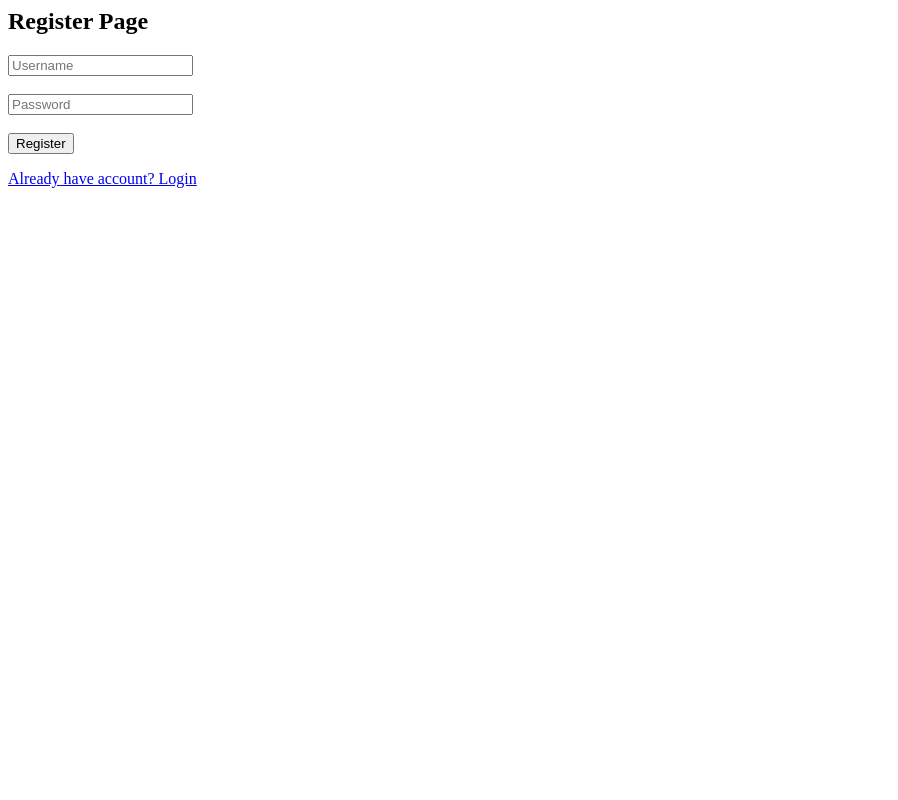
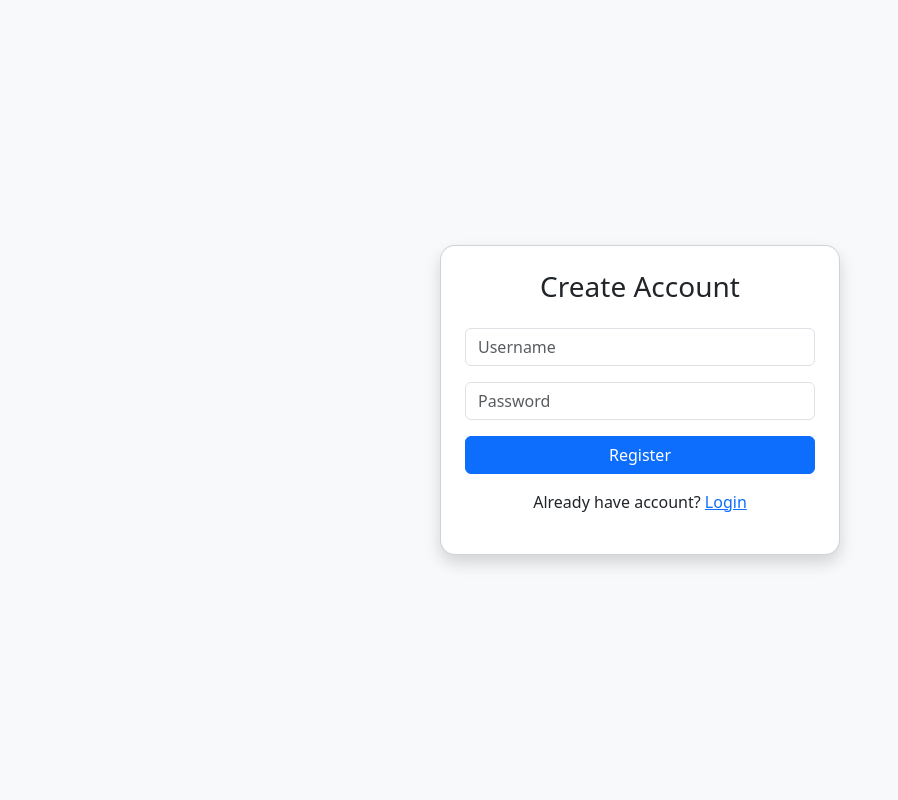
Before and after one commit to jatachandrakanta/ems-docker-project, a Django app: page /register/ in a window 1280 px wide. Shown: the whole page, without its empty margins (0-898 px from the left). Run offline with Django 5.2, Linux system fonts and the light colour scheme.

Commit message:
updated register UI

```diff
--- a/epmployees/templates/epmployees/register.html
+++ b/epmployees/templates/epmployees/register.html
@@ -1,16 +1,48 @@
-<h2>Register Page</h2>
+<!DOCTYPE html>
+<html>
+<head>
+    <title>Register</title>
 
-<form method="POST">
-    {% csrf_token %}
+    <!-- Bootstrap CDN -->
+    <link href="https://cdn.jsdelivr.net/npm/bootstrap@5.3.0/dist/css/bootstrap.min.css" rel="stylesheet">
+</head>
 
-    <input type="text" name="username" placeholder="Username"><br><br>
-    <input type="password" name="password" placeholder="Password"><br><br>
+<body class="bg-light">
 
-    <button type="submit">Register</button>
-</form>
+<div class="container d-flex justify-content-center align-items-center" style="height:100vh;">
 
-<a href="/login/">Already have account? Login</a>
+    <div class="card shadow p-4" style="width: 400px; border-radius: 15px;">
 
-{% for message in messages %}
-<p style="color:red">{{ message }}</p>
-{% endfor %}
+        <h3 class="text-center mb-4">Create Account</h3>
+
+        <form method="POST">
+            {% csrf_token %}
+
+            <div class="mb-3">
+                <input type="text" name="username" class="form-control" placeholder="Username" required>
+            </div>
+
+            <div class="mb-3">
+                <input type="password" name="password" class="form-control" placeholder="Password" required>
+            </div>
+
+            <button type="submit" class="btn btn-primary w-100">Register</button>
+        </form>
+
+        <p class="text-center mt-3">
+            Already have account?
+            <a href="/login/">Login</a>
+        </p>
+
+        {% for message in messages %}
+            <div class="alert alert-danger mt-2 text-center">
+                {{ message }}
+            </div>
+        {% endfor %}
+
+    </div>
+
+</div>
+
+</body>
+</html>
```
